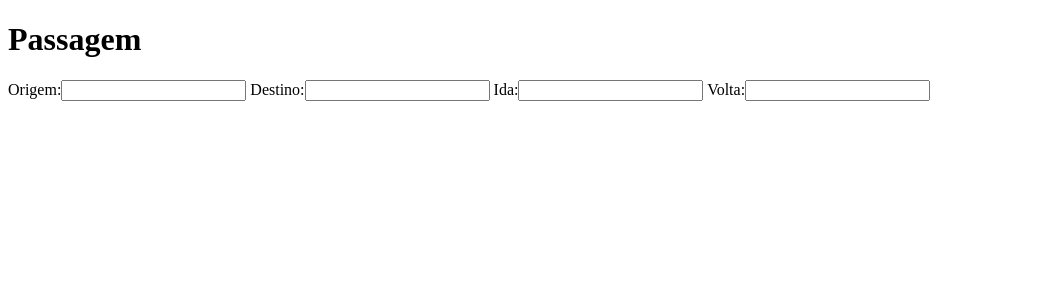
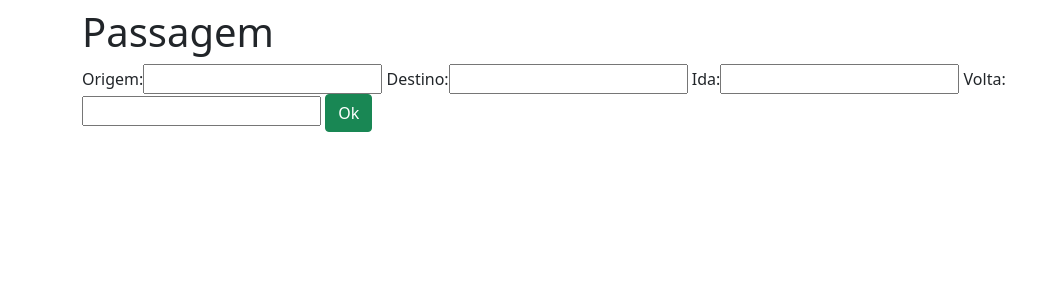
Before and after one commit to lucasviinic/django-form-validation, a Django app: page / in a window 1280 px wide. Shown: the top 300 px of the page, without its empty margins (0-1060 px from the left). Run offline with Django 3.2, Linux system fonts and the light colour scheme.

Commit message:
Melhorando o visual

```diff
--- a/templates/index.html
+++ b/templates/index.html
@@ -4,10 +4,16 @@
     <meta charset="UTF-8">
     <meta http-equiv="X-UA-Compatible" content="IE=edge">
     <meta name="viewport" content="width=device-width, initial-scale=1.0">
+    <link href="https://cdn.jsdelivr.net/npm/bootstrap@5.1.0/dist/css/bootstrap.min.css" rel="stylesheet" integrity="sha384-KyZXEAg3QhqLMpG8r+8fhAXLRk2vvoC2f3B09zVXn8CA5QIVfZOJ3BCsw2P0p/We" crossorigin="anonymous">
+    <script src="https://cdn.jsdelivr.net/npm/bootstrap@5.1.0/dist/js/bootstrap.bundle.min.js" integrity="sha384-U1DAWAznBHeqEIlVSCgzq+c9gqGAJn5c/t99JyeKa9xxaYpSvHU5awsuZVVFIhvj" crossorigin="anonymous"></script>
     <title>Passagem</title>
 </head>
 <body>
-    <h1>Passagem</h1>
-    {{ form }}
+    <section class="container mt-2">
+        <h1>Passagem</h1>
+        {{ form }}
+        <input type="submit" value="Ok" class="btn btn-success">
+    </section>
+
 </body>
 </html>
```
